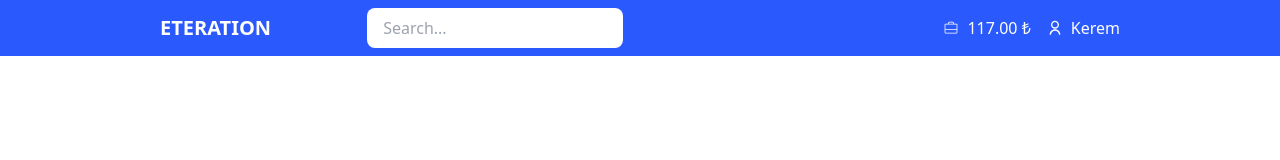
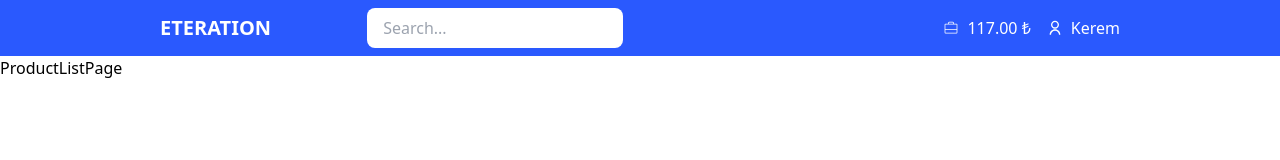
Before and after one commit to FercanSen/eteration-case, a React (Create React App) app: page / in a window 1280 px wide. Shown: the top 160 px of the page. Built offline with nearby package versions, Linux system fonts and the light colour scheme.

Commit message:
Add react router to the app

```diff
--- a/package.json
+++ b/package.json
@@ -13,6 +13,7 @@
     "react": "^18.3.1",
     "react-dom": "^18.3.1",
     "react-icons": "^5.3.0",
+    "react-router-dom": "^6.26.1",
     "react-scripts": "5.0.1",
     "typescript": "^4.9.5",
     "web-vitals": "^2.1.4"
--- a/src/App.tsx
+++ b/src/App.tsx
@@ -1,10 +1,20 @@
 import Header from "./components/Header";
+import { BrowserRouter as Router, Routes, Route } from "react-router-dom";
+import ProductListPage from "./components/pages/ProductListPage";
+// import ProductDetailPage from "./components/pages/ProductDetailPage";
 
 function App() {
   return (
-    <div>
-      <Header />
-    </div>
+    <Router>
+      <div>
+        <Header />
+        {/* Main Page */}
+        <Routes>
+          <Route path="/" element={<ProductListPage />} />
+          {/* <Route path="/detail" element={<ProductDetailPage />} /> */}
+        </Routes>
+      </div>
+    </Router>
   );
 }
 
--- /dev/null
+++ b/src/components/pages/ProductDetailPage.tsx
@@ -0,0 +1,5 @@
+const ProductDetailPage = () => {
+  return <div>ProductDetailPage</div>;
+};
+
+export default ProductDetailPage;
--- /dev/null
+++ b/src/components/pages/ProductListPage.tsx
@@ -0,0 +1,5 @@
+const ProductListPage = () => {
+  return <div>ProductListPage</div>;
+};
+
+export default ProductListPage;
```
Also changed, not shown: 1 other file (tests, documents, lock files or other folders).
